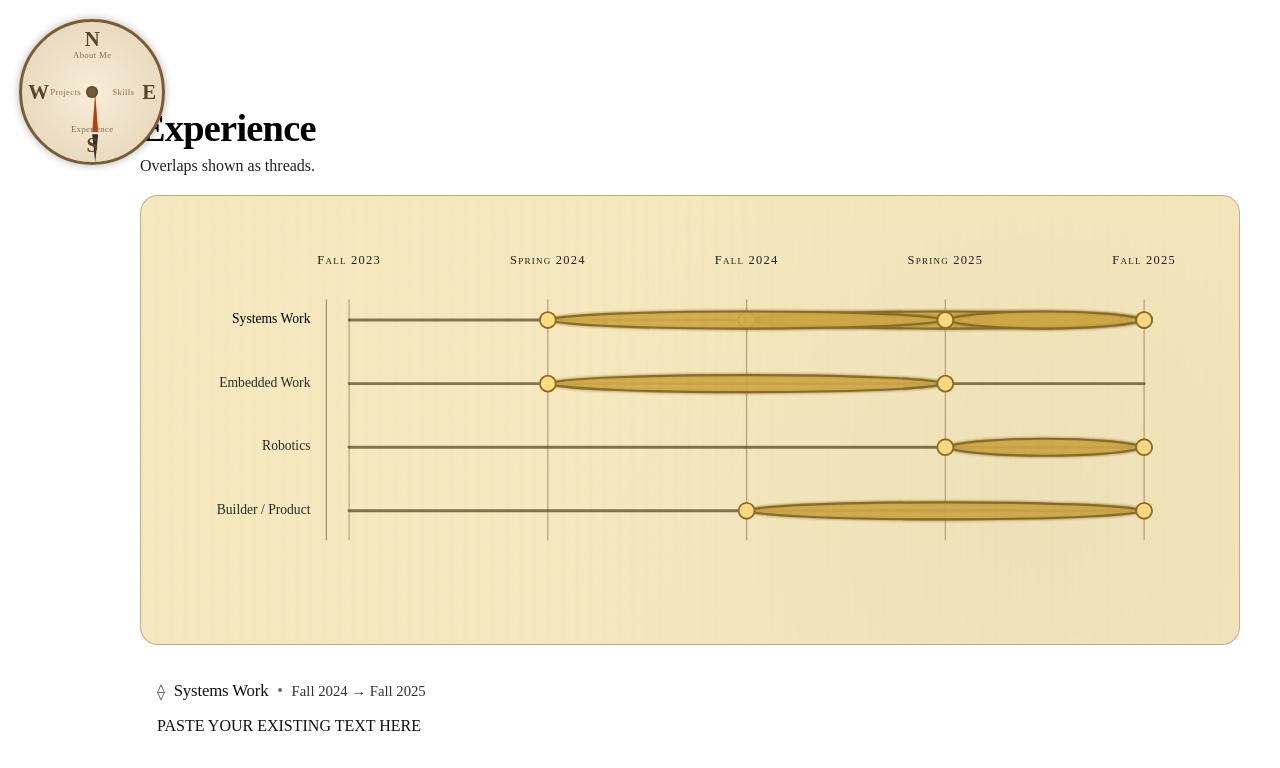
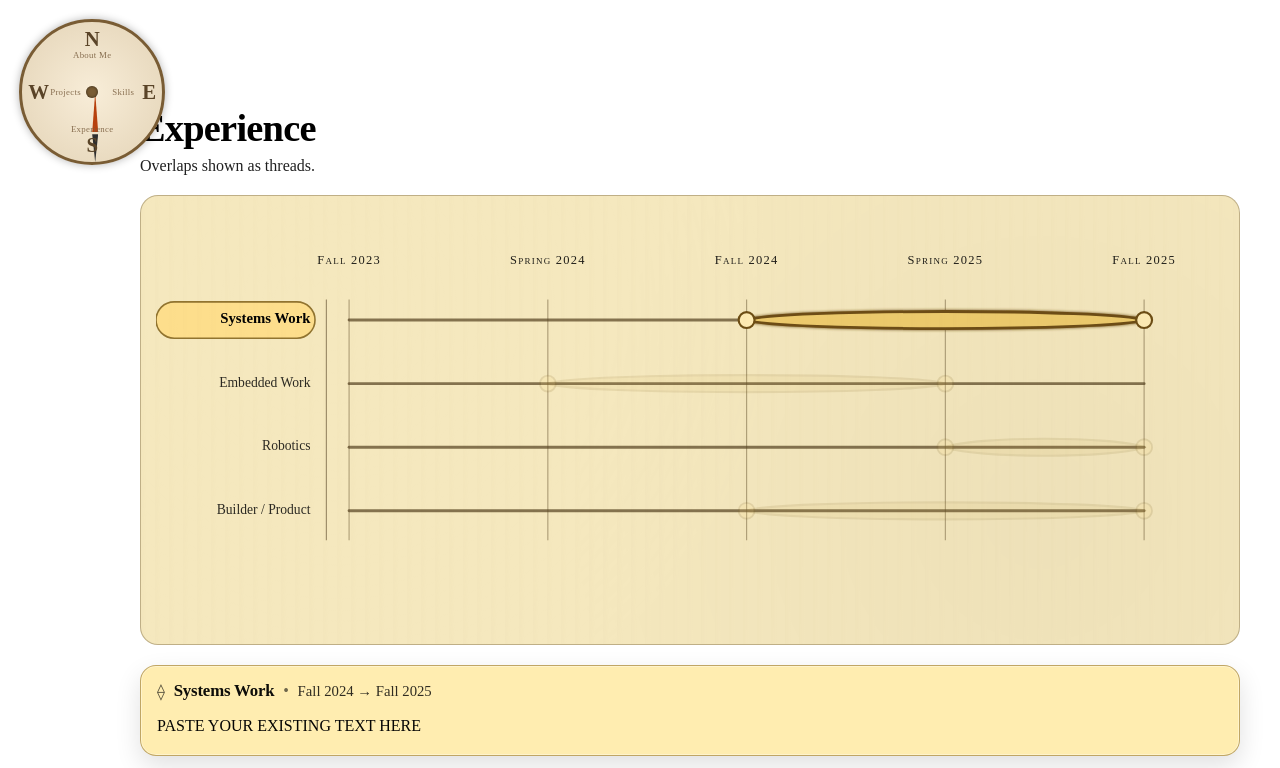
Before and after one commit to danushsingla/personal_page, a SvelteKit app: page /experience in a window 1280 px wide. Shown: the top 768 px of the page. Built offline with nearby package versions, Linux system fonts and the light colour scheme.

Commit message:
Experiences page functionality works great

```diff
--- a/src/routes/experience/+page.svelte
+++ b/src/routes/experience/+page.svelte
@@ -17,8 +17,8 @@
     jobName: string;
     from: TickId;
     to: TickId;       // inclusive
-    on: ThreadId[];   // overlap = multiple lanes
-    text: string;     // keep your text unchanged
+    on: ThreadId[];   // overlap metadata only now (we draw on anchor)
+    text: string;
   };
 
   const spans: Span[] = [
@@ -56,24 +56,20 @@
     }
   ];
 
-  // --- Row strategy: EXACTLY one row per career entry ---
-  // We anchor each career entry to a single thread row (the first item in `on`).
+  // One row per career: draw only on anchor thread (first element)
   const anchorThread = (s: Span) => s.on[0];
-
-  // Only show lanes for anchor threads (unique) -> one row per career entry
   const displayThreads: ThreadId[] = Array.from(new Set(spans.map(anchorThread)));
 
   // --- SVG layout ---
-  const labelPad = 150;        // left column for job names INSIDE the SVG
-  const leftPad = labelPad + 20; // start of timeline area
+  const labelPad = 150;
+  const leftPad = labelPad + 20;
   const rightPad = 70;
 
-  const topPad = 96;           // pushed down in-SVG
+  const topPad = 96;
   const laneGap = 56;
   const tickGap = 175;
   const sealR = 7;
 
-  // Dates at the top
   const tickLabelY = topPad - 52;
   const tickTopY = topPad - 18;
   const tickBottomY = topPad + (displayThreads.length - 1) * laneGap + 26;
@@ -83,13 +79,11 @@
     return leftPad + idx * tickGap;
   };
 
-  // IMPORTANT: y is now based on displayThreads, not the full threads list
   const yForThread = (th: ThreadId) => topPad + displayThreads.indexOf(th) * laneGap;
 
   const spanX1 = (s: Span) => xForTick(s.from);
   const spanX2 = (s: Span) => xForTick(s.to);
 
-  // Label Y is the anchor lane Y -> always horizontally level with its thread row
   const yForSpanLabel = (s: Span) => yForThread(anchorThread(s));
 
   const viewW = leftPad + (ticks.length - 1) * tickGap + rightPad;
@@ -125,7 +119,6 @@
       preserveAspectRatio="xMidYMin meet"
     >
       <defs>
-        <!-- subtle glow for active bands -->
         <filter id="inkGlow" x="-30%" y="-30%" width="160%" height="160%">
           <feGaussianBlur stdDeviation="1.6" result="blur" />
           <feMerge>
@@ -135,28 +128,33 @@
         </filter>
       </defs>
 
-      <!-- Left column divider (job-name column vs timeline) -->
-      <line
-        x1={labelPad}
-        y1={tickTopY}
-        x2={labelPad}
-        y2={tickBottomY}
-        class="divider"
-      />
+      <line x1={labelPad} y1={tickTopY} x2={labelPad} y2={tickBottomY} class="divider" />
 
-      <!-- Job names aligned with their (anchor) thread row -->
+      <!-- Job labels with halo -->
       {#each spans as s (s.id)}
+        {@const y = yForSpanLabel(s)}
         <g
-          class={"jobLabel " + (isActive(s.id) ? "active" : "")}
+            class="jobLabel"
+            class:active={active === s.id}
           role="button"
           tabindex="0"
           on:click={() => setActive(s.id)}
           on:keydown={(e) => e.key === "Enter" && setActive(s.id)}
           aria-label={"Select " + s.jobName}
         >
+          <rect
+            x={labelPad - 150}
+            y={y - 16}
+            width={140}
+            height={32}
+            rx={16}
+  class="jobHalo"
+  class:on={active === s.id}
+          />
+
           <text
             x={labelPad - 14}
-            y={yForSpanLabel(s)}
+            y={y}
             text-anchor="end"
             dominant-baseline="middle"
             class="jobText"
@@ -166,47 +164,29 @@
         </g>
       {/each}
 
-      <!-- Thread lanes: ONLY one lane per career entry (no extra unlabeled row) -->
+      <!-- Lanes -->
       {#each displayThreads as th}
-        <line
-          x1={leftPad}
-          y1={yForThread(th)}
-          x2={viewW - rightPad}
-          y2={yForThread(th)}
-          class="baseline"
-        />
+        <line x1={leftPad} y1={yForThread(th)} x2={viewW - rightPad} y2={yForThread(th)} class="baseline" />
       {/each}
 
-      <!-- Ticks + date labels -->
+      <!-- Ticks -->
       {#each ticks as t}
-        <line
-          x1={xForTick(t.id)}
-          y1={tickTopY}
-          x2={xForTick(t.id)}
-          y2={tickBottomY}
-          class="tick"
-        />
-        <text
-          x={xForTick(t.id)}
-          y={tickLabelY}
-          text-anchor="middle"
-          dominant-baseline="middle"
-          class="tickLabel"
-        >
+        <line x1={xForTick(t.id)} y1={tickTopY} x2={xForTick(t.id)} y2={tickBottomY} class="tick" />
+        <text x={xForTick(t.id)} y={tickLabelY} text-anchor="middle" dominant-baseline="middle" class="tickLabel">
           {t.label}
         </text>
       {/each}
 
-      <!-- Spans (bands)
-           Draw only on lanes that are actually displayed, so no “ghost” row appears.
-      -->
+      <!-- Bands: EXACTLY one per career (anchor thread only) -->
       {#each spans as s (s.id)}
-        {#each s.on.filter(th => displayThreads.includes(th)) as th (s.id + ":" + th)}
+        {@const th = anchorThread(s)}
         {@const y = yForThread(th)}
         {@const x1 = spanX1(s)}
         {@const x2 = spanX2(s)}
         <g
-            class="span active"
+        class="span"
+        class:active={active === s.id}
+        class:inactive={active !== s.id}
           role="button"
           tabindex="0"
           on:click={() => setActive(s.id)}
@@ -219,23 +199,24 @@
                C ${x2 - 26} ${y + 10}, ${x1 + 26} ${y + 10}, ${x1} ${y}
                Z`}
             class="band"
-              filter="url(#inkGlow)"
+            filter={isActive(s.id) ? "url(#inkGlow)" : undefined}
           />
           <circle cx={x1} cy={y} r={sealR} class="seal" />
           <circle cx={x2} cy={y} r={sealR} class="seal" />
         </g>
       {/each}
-      {/each}
     </svg>
   </div>
 
-  <!-- Your exact text below -->
+<!-- Chronicle -->
 <div class="chronicle">
   {#each spans as s (s.id)}
     <article
       id={"entry-" + s.id}
-        class={"entry " + (isActive(s.id) ? "active" : "")}
-        on:click={() => (active = s.id)}
+      class="entry"
+      class:active={active === s.id}
+      class:inactive={active !== s.id}
+      on:click={() => setActive(s.id)}
     >
       <div class="entryHead">
         <span class="sigil" aria-hidden="true">⟠</span>
@@ -253,12 +234,11 @@
 </section>
 
 <style>
-  /* Shift the whole page away from your compass */
   .wrap {
     max-width: 1100px;
     margin: 0 auto;
-    padding: 6.25rem 1.25rem 4rem; /* down */
-    padding-left: 7.5rem;         /* right */
+    padding: 6.25rem 1.25rem 4rem;
+    padding-left: 7.5rem;
   }
 
   h1 { margin: 0; font-size: clamp(2rem, 3vw, 2.8rem); letter-spacing: -0.02em; line-height: 1.05; }
@@ -268,7 +248,7 @@
     margin-top: 1.25rem;
     border-radius: 18px;
     border: 1px solid rgba(90, 70, 30, 0.35);
-  background: rgb(245, 232, 190); /* parchment base */
+    background: rgb(245, 232, 190);
     position: relative;
     overflow: hidden;
     padding: 0.95rem;
@@ -292,34 +272,9 @@
       );
   }
 
-
-  /* job labels (left) */
-  .jobText {
-    fill: rgba(0,0,0,1);
-    font-size: 12px;
-    opacity: 0.82;
-    cursor: pointer;
-  }
-  .jobLabel.active .jobText {
-    opacity: 1;
-    fill: rgba(0,0,0,1);
-  }
-
-.divider {
-  stroke: rgba(80, 60, 30, 0.55);
-  stroke-width: 1;
-}
-
-.tick {
-  stroke: rgba(90, 70, 35, 0.45);
-}
-
-.baseline {
-  stroke: rgba(95, 75, 40, 0.75);
-  stroke-width: 2.6;
-  stroke-linecap: round;
-}
-
+  .divider { stroke: rgba(80, 60, 30, 0.55); stroke-width: 1; }
+  .tick { stroke: rgba(90, 70, 35, 0.45); }
+  .baseline { stroke: rgba(95, 75, 40, 0.75); stroke-width: 2.6; stroke-linecap: round; }
 
   .tickLabel {
     fill: rgba(0,0,0,0.88);
@@ -328,44 +283,118 @@
     letter-spacing: 0.10em;
   }
 
+  /* Job labels */
+  .jobLabel { cursor: pointer; }
+  .jobText { fill: rgba(0,0,0,1); font-size: 12px; opacity: 0.82; }
+  .jobLabel.active .jobText { opacity: 1; font-size: 13px; font-weight: 650; }
+
+  .jobHalo {
+    fill: rgba(255, 220, 130, 0.0);
+    stroke: rgba(140, 110, 40, 0.0);
+    stroke-width: 1.4;
+    opacity: 0;
+    transition: opacity 140ms ease, fill 140ms ease, stroke 140ms ease;
+  }
+  .jobLabel:hover .jobHalo {
+    opacity: 0.55;
+    fill: rgba(255, 220, 130, 0.55);
+    stroke: rgba(140, 110, 40, 0.85);
+  }
+  .jobHalo.on {
+    opacity: 0.95;
+    fill: rgba(255, 220, 130, 0.88);
+    stroke: rgba(140, 110, 40, 1);
+  }
+
+  /* Base band look */
   .band {
-  opacity: 1;
-  fill: rgba(210, 170, 70, 0.7);
-  stroke: rgba(140, 110, 40, 1);
+    fill: rgba(210, 170, 70, 0.65);
+    stroke: rgba(140, 110, 40, 0.95);
     stroke-width: 1.9;
     transition: opacity 160ms ease, fill 160ms ease, stroke 160ms ease;
   }
-
   .seal {
-  opacity: 1;
     fill: rgba(255, 220, 130, 1);
     stroke: rgba(140, 110, 40, 1);
     stroke-width: 1.6;
-  transition: opacity 160ms ease;
+    transition: opacity 160ms ease, fill 160ms ease, stroke 160ms ease;
   }
+
+  /* INACTIVE should clearly disappear */
+  .span.inactive .band { opacity: 0.14; }
+  .span.inactive .seal { opacity: 0.16; }
+
+  /* ACTIVE should clearly “light up” */
+  .span.active .band {
+    opacity: 1;
+    fill: rgba(240, 205, 110, 0.95);
+    stroke: rgba(110, 78, 20, 1);
+    stroke-width: 2.45;
+  }
+  .span.active .seal {
+    opacity: 1;
+    fill: rgba(255, 236, 180, 1);
+    stroke: rgba(110, 78, 20, 1);
+    stroke-width: 1.9;
+  }
+
+  /* Hover highlight ONLY for inactive (so it doesn't override active) */
+  .span.inactive:hover .band {
+    opacity: 0.65;
+    fill: rgba(230, 190, 90, 0.85);
+    stroke: rgba(120, 90, 30, 1);
+  }
+  .span.inactive:hover .seal { opacity: 0.85; }
+
 
     /* Chronicle */
     .chronicle { margin-top: 1.25rem; display: grid; gap: 0.85rem; }
 
     .entry {
     border-radius: 16px;
-    border: 1px solid rgba(255,255,255,0.16);
-    background: rgba(0,0,0,0.16);
     padding: 0.95rem 1rem 1rem;
-    transition: border-color 160ms ease, background 160ms ease, transform 160ms ease;
+    cursor: pointer;
+
+    /* default = “light parchment” (inactive) */
+    background: rgba(255, 246, 220, 0.78);
+    border: 1px solid rgba(120, 90, 35, 0.22);
+
+    transition: border-color 160ms ease, background 160ms ease, transform 160ms ease, box-shadow 160ms ease;
     }
-  .entry:hover { transform: translateY(-1px); border-color: rgba(255,255,255,0.22); }
-  .entry.active { border-color: rgba(255,255,255,0.34); background: rgba(255,255,255,0.04); }
 
-  .entryHead { display: flex; flex-wrap: wrap; gap: 0.55rem; align-items: center; opacity: 0.95; }
+    .entry.inactive {
+    /* slightly paler so active stands out */
+    background: rgba(255, 251, 236, 0.70);
+    border-color: rgba(120, 90, 35, 0.18);
+    }
+
+    .entry:hover {
+    transform: translateY(-1px);
+    border-color: rgba(120, 90, 35, 0.32);
+    box-shadow: 0 10px 22px rgba(0,0,0,0.10);
+    }
+
+    .entry.active {
+    /* “lit up” light yellow highlight */
+    background: rgba(255, 236, 170, 0.92);
+    border-color: rgba(140, 110, 40, 0.55);
+    box-shadow:
+        0 10px 26px rgba(0,0,0,0.12),
+        inset 0 0 0 1px rgba(255, 255, 255, 0.35);
+    }
+
+    /* Optional: make active text feel a touch richer */
+    .entry.active .entryTitle { font-weight: 700; }
+    .entry.active .entryText { opacity: 0.98; }
+
+
+  .entryHead { display: flex; flex-wrap: wrap; gap: 0.55rem; align-items: center; opacity: 0.95; user-select: none; }
   .sigil { opacity: 0.7; }
   .entryTitle { font-size: 1.05rem; letter-spacing: -0.01em; }
   .sep { opacity: 0.6; }
   .range { opacity: 0.86; font-size: 0.92rem; }
+  .entryText { margin-top: 0.75rem; white-space: pre-wrap; line-height: 1.65; opacity: 0.94; cursor: text; }
 
-  .entryText { margin-top: 0.75rem; white-space: pre-wrap; line-height: 1.65; opacity: 0.94; }
-
-  /* If shifting causes issues on small screens, reduce it */
   @media (max-width: 900px) {
     .wrap { padding-left: 1.25rem; padding-top: 3.5rem; }
   }
```
Lines whose indentation alone changed are shown as unchanged.
